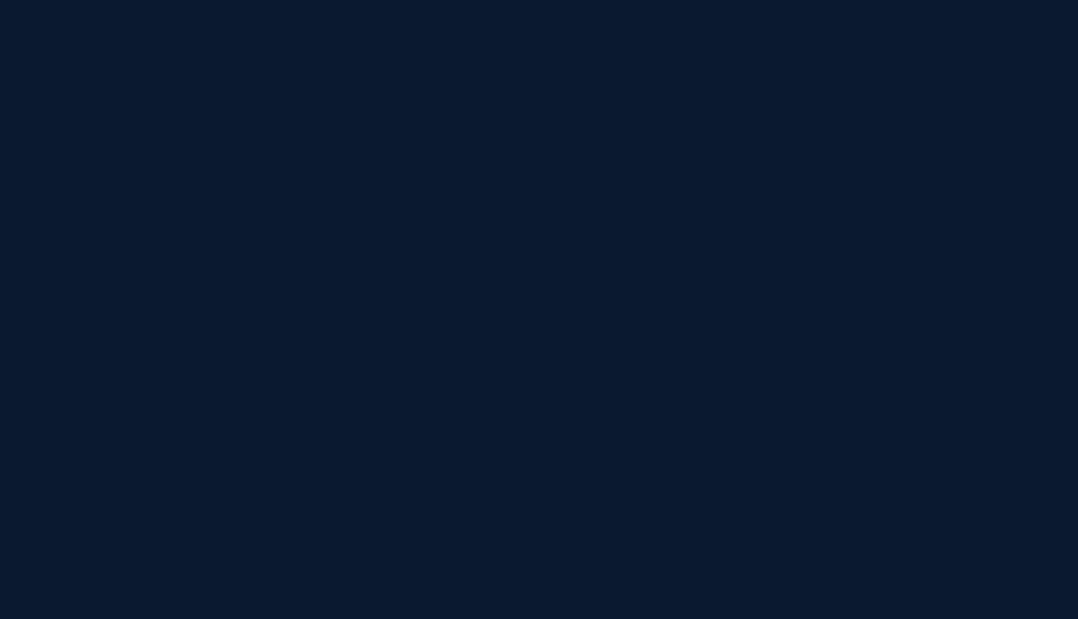
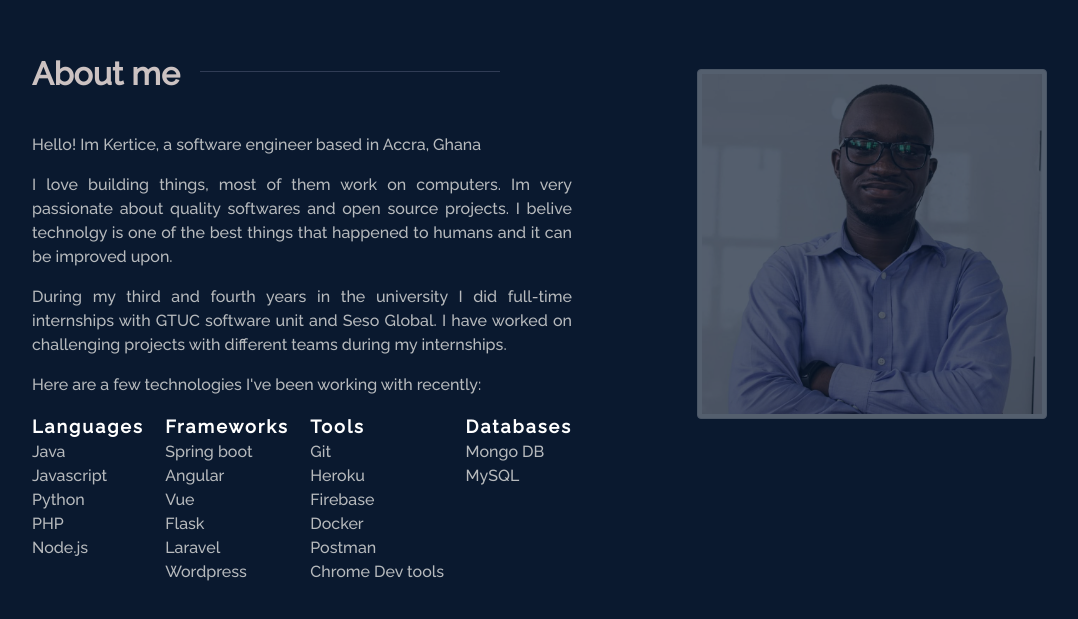
Before and after one commit to KwameKert/myportfolio, a Vue app: page / in a window 1280 px wide. Shown: the part 920-1539 px from the top of the page, without its empty margins (53-1131 px from the left). Built offline with nearby package versions, Linux system fonts and the light colour scheme.

Commit message:
mobile header fixed

```diff
--- a/src/App.vue
+++ b/src/App.vue
@@ -2,19 +2,22 @@
   <div >
     <Header />
     <Homepage />
+    <About />
 
   </div>
 </template>
 
 <script>
 import Header from './components/Header.vue';
+import About from './components/About.vue';
 import Homepage from './components/Homepage.vue';
 
 export default {
   name: 'App',
   components: {
     Header,
-    Homepage
+    Homepage,
+    About
   }
 }
 </script>
@@ -35,4 +38,7 @@ body{
 }
 
 
+
+
+
 </style>
--- a/src/components/About.vue
+++ b/src/components/About.vue
@@ -1,5 +1,57 @@
 <template>
+       <section>
+        <div class="container section-content">
+            <div class="row">
+                <div class="col-md-6">
+                    <h3 class="heading">About me</h3>
+                    <p class="light-text">Hello! Im Kertice, a software engineer based in Accra, Ghana</p>
+                     <p class="light-text">I love building things, most of them work on computers. Im very passionate about quality softwares and open source projects. I belive technolgy is one of the best things that happened to humans and it can be improved upon. </p>
+                     <p class="light-text">During my third and fourth years in the university I did full-time internships with GTUC software unit and Seso Global. I have worked on challenging projects with different teams during my internships. </p>
+                     <p class="light-text">Here are a few technologies I've been working with recently:</p>
+                     <div class="tech-stack">
+                        <ul>
+                            <li class="stack-heading">Languages</li>
+                            <li>Java</li>
+                            <li>Javascript</li>
+                            <li>Python</li>
+                            <li>PHP</li>
+                            <li>Node.js</li>
+                        </ul>
+                        <ul>
+                            <li class="stack-heading">Frameworks</li>
+                            <li>Spring boot</li>
+                            <li>Angular</li>
+                            <li>Vue</li>
+                            <li>Flask</li>
+                            <li>Laravel </li>
+                            <li>Wordpress</li>
+                        </ul>
 
+                        <ul>
+                            <li class="stack-heading">Tools</li>
+                            <li>Git</li>
+                            <li>Heroku</li>
+                            <li>Firebase</li>
+                            <li>Docker</li>
+                            <li>Postman</li>
+                            <li>Chrome Dev tools</li>
+                        </ul>
+
+                        <ul>
+                            <li class="stack-heading">Databases</li>
+                            <li>Mongo DB</li>
+                            <li>MySQL</li>
+                        </ul>
+                     </div>
+
+                </div>
+                <div class="col-md-6 text-center ">
+                    <img src="@/assets/img/profile.jpg" alt=""  class="mt-4 img-thumbnail profile-image" >
+                </div>
+            </div>
+
+        </div>
+    </section>
 
 </template>
 
@@ -10,5 +62,62 @@ export default {
 </script>
 
 <style>
+.section-content {
+    margin-top: 400px;
+}
+
+
+.heading {
+    font-weight: 700;
+    color: rgb(204, 194, 194);
+    position: relative;
+    display: flex;
+    -webkit-box-align: center;
+    align-items: center;
+    width: 100%;
+    white-space: nowrap;
+    font-size: 32px;
+    margin: 10px 0px 40px;
+}
+
+.heading::after {
+    content: "";
+    display: block;
+    height: 1px;
+    width: 300px;
+    background-color: rgb(48, 60, 85);
+    position: relative;
+    top: -2px;
+    margin-left: 20px;
+}
+
+.light-text{
+    color: #b7babd;
+    text-align: justify;
+}
+
+.profile-image{
+    height: 350px;
+     width: 350px;
+     opacity: 0.3;
+
+}
+
+.tech-stack{
+    display: flex;
+    position: relative;
+    justify-content: space-between;
+
+}
+
+.tech-stack li{
+    color: #b7babd;
+}
+.stack-heading{
+    font-weight: 800;
+    font-size: 18px;
+    letter-spacing: 2px;
+    color:#fff !important;
+}
 
 </style>
--- a/src/components/Header.vue
+++ b/src/components/Header.vue
@@ -16,8 +16,9 @@
 
      <header id="mobile-menu">
         <div id="menu-bar">
-             <a href="javascript:void()" class="logo">{ kc }</a>
-			<div id="menu" @click="changeMenu()" v-bind:class="{change: isActive}">
+            <div class="row">
+                <div class="col-2">
+                    <div id="menu" @click="changeMenu()" v-bind:class="{change: isActive}">
 				<div id="bar1" class="bar"></div>
 				<div id="bar2" class="bar"></div>
 				<div id="bar3" class="bar"></div>
@@ -32,6 +33,12 @@
             <li class="links"><a href="#">Contact</a></li>
             <li ><button  class="btn btn-outline-primary">Resume</button></li>
         </ul>
+                </div>
+                <div class="col-9">
+                    <a href="javascript:void()" class="logo" style="padding-top: 10px">{ kc }</a>
+                </div>
+            </div>
+
 		</div>
         <div class="menu-bg" id="menu-bg" v-bind:class="{change: isActive}"></div>
     </header>
@@ -43,6 +50,12 @@
 <script>
 export default {
     name: 'Header',
+     created () {
+    window.addEventListener('scroll', this.handleScroll);
+  },
+  destroyed () {
+    window.removeEventListener('scroll', this.handleScroll);
+  },
     data(){
         return {
             isActive: false
@@ -51,6 +64,10 @@ export default {
     methods: {
             changeMenu: function(){
                 this.isActive = !this.isActive;
+            },
+            handleScroll: function(){
+               var header = document.querySelector("header");
+               header.classList.toggle("sticky",window.scrollY > 0);
             }
     }
 }
@@ -131,6 +148,19 @@ li{
     background: #fff;
   }
 
+
+
+
+    .btn-outline-primary:hover {
+    color: #fff;
+    background-color: #789fa5;
+    border-color:  #789fa5;
+}
+  .btn-outline-primary{
+    color: #789fa5;
+    border-color:   #789fa5;
+}
+
   header.sticky{
       padding: 5px 120px;
       background-color: rgb(10, 25, 47);;
@@ -142,20 +172,37 @@ li{
   header.sticky ul{
     padding-top: 20px;
   }
-    .btn-outline-primary:hover {
-    color: #fff;
-    background-color: #789fa5;
-    border-color:  #789fa5;
-}
-  .btn-outline-primary{
-    color: #789fa5;
-    border-color:   #789fa5;
-}
 
 @media only screen and (max-width: 600px) {
   /* body {
     background-color: lightblue;
   } */
+
+
+  header .logo {
+    position: absolute;
+    font-weight: 700;
+    color: #fff;
+    font-size: 2em;
+    text-decoration: none;
+    letter-spacing: 2px;
+    transition: 0.6s;
+    padding-top: 15px;
+}
+
+    header.sticky{
+      padding: 5px 120px;
+      background-color: rgb(10, 25, 47);;
+      -webkit-box-shadow: 0 3px 5px rgba(57, 63, 72, 0.3);
+      -moz-box-shadow: 0 3px 5px rgba(57, 63, 72, 0.3);
+      box-shadow: 0 3px 5px rgba(57, 63, 72, 0.3);
+  }
+
+  header.sticky ul{
+    padding-top: 20px;
+  }
+
+
   #desktop-menu{
       display: none;
   }
@@ -198,21 +245,23 @@ li{
 }
 .nav{
 	padding: 0;
-	margin: 0 20px;
+    margin: 0 20px;
 	transition: 0.3s ease;
 	display: none;
 }
 .menu-bg, #menu-bar{
 	top: 0;
 	left: 0;
+    right: 0;
 	position: absolute;
+    background-color: rgb(10, 25, 47);;
 }
 .menu-bg{
 	z-index: 1;
 	width: 0;
 	height: 0;
 	margin: 30px 0 20px 20px;
-	background: radial-gradient(circle,#e94498,#b81568);
+	background:  rgb(10, 25, 47) !important;
 	border-radius: 50%;
 	transition: 0.3s ease;
 }
```
Also changed, not shown: src/assets/img/profile.jpg (added).
